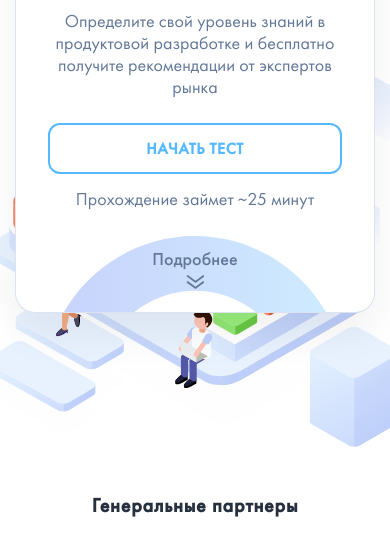
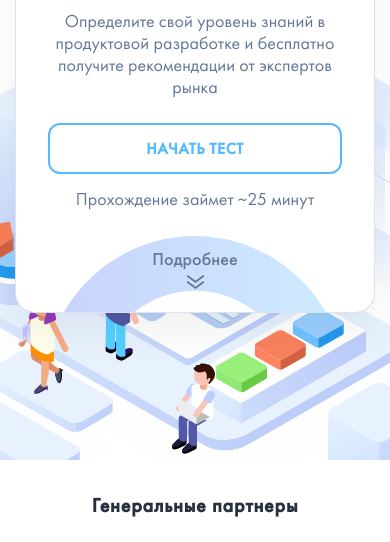
Before and after one commit to TusksAndTasks/ws-landing, a plain HTML site: page index.html in a window 390 px wide. Shown: the part 302-844 px from the top of the page. Drawn offline with Linux system fonts and the light colour scheme.

Commit message:
fix: fix footer,closer and header bg-image

```diff
--- a/src/style.css
+++ b/src/style.css
@@ -99,7 +99,8 @@ header p,
     font-size: 1.25em;
 }
 
-.special-project:before, .special-project:after{
+.special-project:before,
+.special-project:after{
     content: "🔥";
     margin: 8px;
 }
@@ -569,6 +570,7 @@ blockquote p{
 
 .closer-section{
     width: calc(81.6% + 1px);
+    max-width: 1176px;
 }
 
 .closer-header{
@@ -612,6 +614,7 @@ footer{
     justify-content: space-between;
     align-items: start;
     margin-top: 82px;
+    max-width: 1176px;
 }
 
 .contacts-block{
@@ -893,7 +896,6 @@ a[href*="instagram"] + a[href*="instagram"]:before {
 
 @media (max-width: 979px) {
 
-
   .test-label{
       width: 640px;
       height: 716px;
@@ -908,7 +910,7 @@ a[href*="instagram"] + a[href*="instagram"]:before {
       justify-content: center;
       width: 100%;
       background: url(/assets/img/illustration.svg) center 272px no-repeat;
-      background-size: calc(100% + 128px) 981px;
+      background-size: calc(100% + 128px) auto;
       animation: displayHeader 600ms ease-out 0ms none;
       margin-bottom: 0;
   }
@@ -1049,7 +1051,7 @@ a[href*="instagram"] + a[href*="instagram"]:before {
       .page-header{
           height: 762px;
           background: url(/assets/img/illustration.svg) no-repeat center 272px;
-          background-size: calc(100% + 128px) 490px;
+          background-size: calc(100% + 128px) auto;
           animation: displayHeader 600ms ease-out 0ms none;
           margin-bottom: 0;
       }
```
